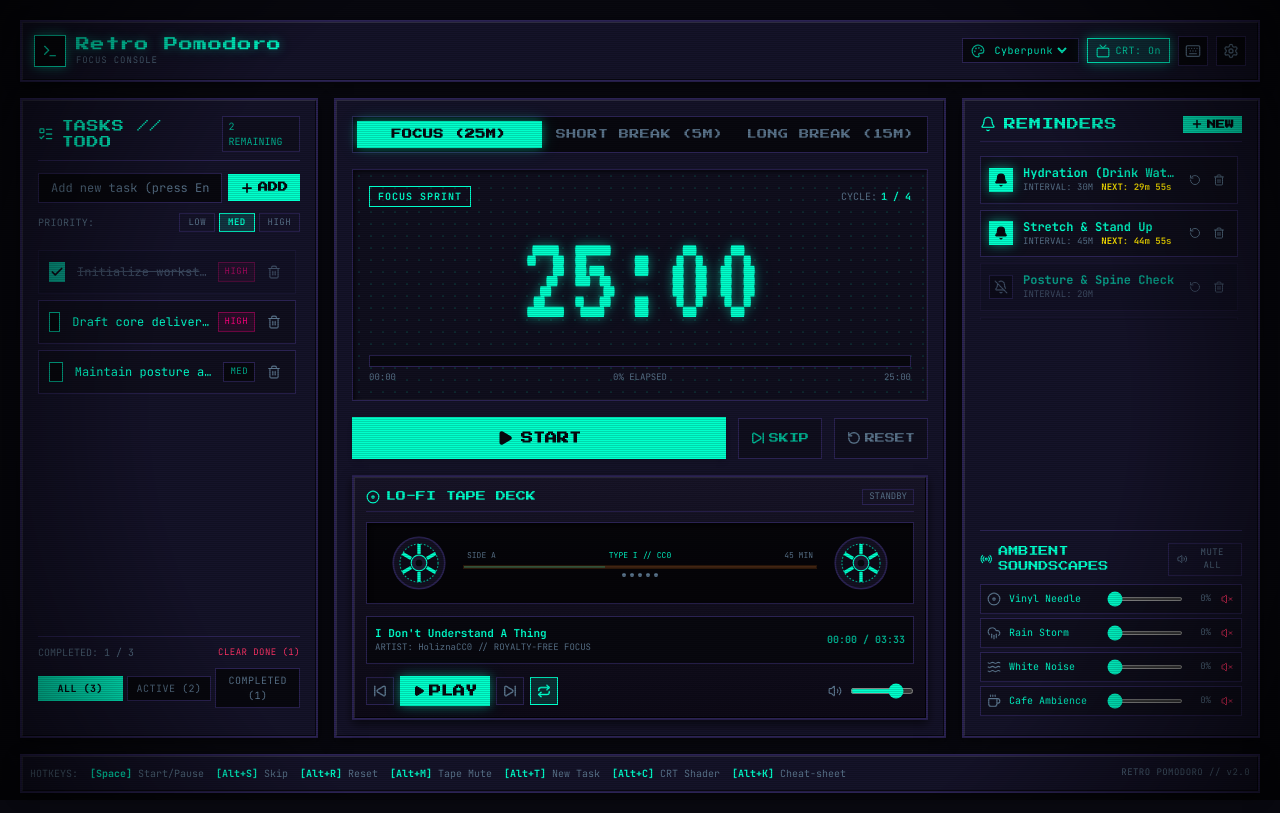
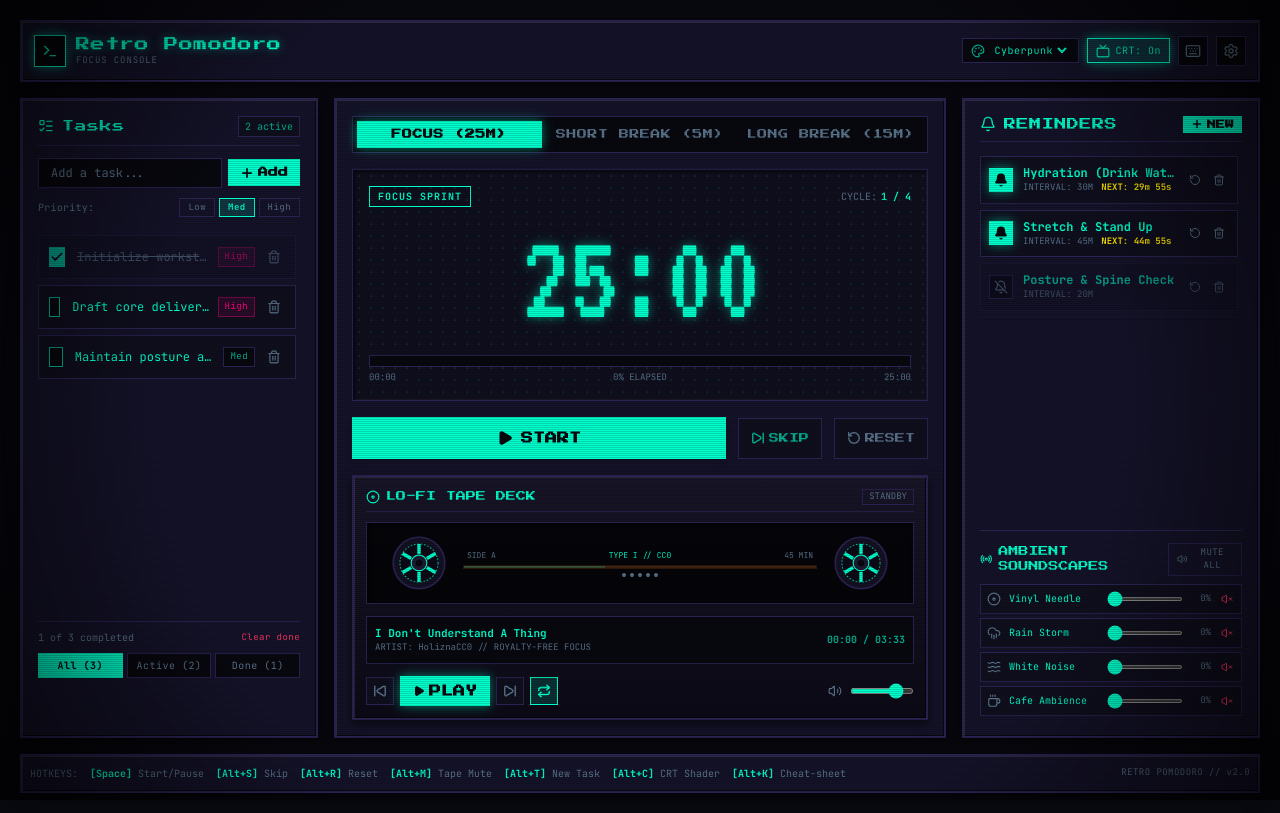
Before and after one commit to thatsyed/retro-pomodoro, a React (Vite) app: page / in a window 1280 px wide. Built offline with nearby package versions, Linux system fonts and the light colour scheme.

Commit message:
refactor(copy): update task deck copy, placeholders, filters, and priority labels

```diff
--- a/src/components/tasks/TaskDeck.jsx
+++ b/src/components/tasks/TaskDeck.jsx
@@ -21,11 +21,11 @@ export function TaskDeck({
         <div className="flex items-center space-x-2">
           <ListTodo className="w-4 h-4 text-[var(--text-primary)]" />
           <h2 className="font-pixel text-xs text-[var(--text-primary)] tracking-wider">
-            TASKS // TODO
+            Tasks
           </h2>
         </div>
         <span className="text-[10px] font-mono text-[var(--text-secondary)] border border-[var(--border-color)] px-1.5 py-0.5 bg-[var(--bg-surface)]">
-          {stats.active} REMAINING
+          {stats.active} active
         </span>
       </div>
 
@@ -46,8 +46,8 @@ export function TaskDeck({
         ) : (
           <div className="flex flex-col items-center justify-center h-36 text-center border border-dashed border-[var(--border-color)] p-4 text-[var(--text-dim)] font-mono text-xs">
             <CheckCircle2 className="w-6 h-6 mb-2 opacity-50 text-[var(--text-secondary)]" />
-            <span>No tasks in this view</span>
-            <span className="text-[10px] text-[var(--text-dim)] mt-1">Press [Alt + T] to add a task</span>
+            <span>No tasks here.</span>
+            <span className="text-[10px] text-[var(--text-dim)] mt-1">Press Alt + T to add one.</span>
           </div>
         )}
       </div>
--- a/src/components/tasks/TaskFilters.jsx
+++ b/src/components/tasks/TaskFilters.jsx
@@ -1,19 +1,25 @@
 import React from 'react';
 
 export function TaskFilters({ filter, onFilterChange, stats, onClearCompleted }) {
+  const filterLabels = {
+    all: 'All',
+    active: 'Active',
+    completed: 'Done',
+  };
+
   return (
     <div className="pt-2 border-t border-[var(--border-color)] mt-3">
       <div className="flex items-center justify-between text-[10px] font-mono text-[var(--text-dim)] mb-2">
         <span>
-          COMPLETED: {stats.completed} / {stats.total}
+          {stats.completed} of {stats.total} completed
         </span>
         {stats.completed > 0 && (
           <button
             type="button"
             onClick={onClearCompleted}
-            className="text-[var(--danger)] hover:underline cursor-pointer tracking-wider uppercase text-[9px]"
+            className="text-[var(--danger)] hover:underline cursor-pointer tracking-wider text-[9px]"
           >
-            Clear Done ({stats.completed})
+            Clear done
           </button>
         )}
       </div>
@@ -24,13 +30,13 @@ export function TaskFilters({ filter, onFilterChange, stats, onClearCompleted })
             key={f}
             type="button"
             onClick={() => onFilterChange(f)}
-            className={`flex-1 py-1 text-[10px] uppercase font-mono tracking-wider border transition-all cursor-pointer ${
+            className={`flex-1 py-1 text-[10px] font-mono tracking-wider border transition-all cursor-pointer ${
               filter === f
                 ? 'bg-[var(--text-primary)] text-[var(--bg-app)] border-[var(--text-primary)] font-bold'
                 : 'bg-[var(--bg-app)] text-[var(--text-dim)] border-[var(--border-color)] hover:text-[var(--text-primary)]'
             }`}
           >
-            {f} {f === 'all' ? `(${stats.total})` : f === 'active' ? `(${stats.active})` : `(${stats.completed})`}
+            {filterLabels[f]} {f === 'all' ? `(${stats.total})` : f === 'active' ? `(${stats.active})` : `(${stats.completed})`}
           </button>
         ))}
       </div>
--- a/src/components/tasks/TaskInput.jsx
+++ b/src/components/tasks/TaskInput.jsx
@@ -13,6 +13,12 @@ export function TaskInput({ onAddTask }) {
     }
   };
 
+  const priorityLabels = {
+    low: 'Low',
+    med: 'Med',
+    high: 'High',
+  };
+
   return (
     <form onSubmit={handleSubmit} className="mb-3 space-y-2">
       <div className="flex items-center space-x-1.5">
@@ -22,7 +28,7 @@ export function TaskInput({ onAddTask }) {
             type="text"
             value={title}
             onChange={(e) => setTitle(e.target.value)}
-            placeholder="Add new task (press Enter)..."
+            placeholder="Add a task..."
             className="w-full bg-[var(--bg-app)] border border-[var(--border-color)] px-3 py-1.5 text-xs text-[var(--text-primary)] placeholder-[var(--text-dim)] font-mono focus:outline-none focus:border-[var(--text-primary)] focus:shadow-[var(--glow-primary)]"
           />
         </div>
@@ -33,20 +39,20 @@ export function TaskInput({ onAddTask }) {
           title="Add Task"
         >
           <Plus className="w-3.5 h-3.5 mr-1 stroke-[3]" />
-          ADD
+          Add
         </button>
       </div>
 
       {/* Priority Selection Bar */}
       <div className="flex items-center justify-between text-[10px] font-mono text-[var(--text-dim)] pt-0.5">
-        <span className="tracking-wide">PRIORITY:</span>
+        <span className="tracking-wide">Priority:</span>
         <div className="flex items-center space-x-1">
           {['low', 'med', 'high'].map((p) => (
             <button
               key={p}
               type="button"
               onClick={() => setPriority(p)}
-              className={`px-2 py-0.5 border text-[9px] uppercase tracking-wider transition-all cursor-pointer ${
+              className={`px-2 py-0.5 border text-[9px] tracking-wider transition-all cursor-pointer ${
                 priority === p
                   ? p === 'high'
                     ? 'border-[var(--accent)] text-[var(--accent)] bg-[var(--accent)]/15 font-bold shadow-[var(--glow-accent)]'
@@ -54,7 +60,7 @@ export function TaskInput({ onAddTask }) {
                   : 'border-[var(--border-color)] text-[var(--text-dim)] hover:text-[var(--text-secondary)]'
               }`}
             >
-              {p}
+              {priorityLabels[p]}
             </button>
           ))}
         </div>
--- a/src/components/tasks/TaskItem.jsx
+++ b/src/components/tasks/TaskItem.jsx
@@ -1,11 +1,17 @@
 import React from 'react';
-import { Check, Trash2, AlertCircle } from 'lucide-react';
+import { Check, Trash2 } from 'lucide-react';
 
 export function TaskItem({ task, onToggle, onDelete }) {
   const priorityColors = {
     low: 'text-[var(--text-dim)] border-[var(--border-color)] bg-[var(--bg-app)]',
     med: 'text-[var(--text-secondary)] border-[var(--border-color)] bg-[var(--bg-app)]',
     high: 'text-[var(--accent)] border-[var(--accent)]/40 bg-[var(--accent)]/10',
+  };
+
+  const priorityLabels = {
+    low: 'Low',
+    med: 'Med',
+    high: 'High',
   };
 
   return (
@@ -43,8 +49,8 @@ export function TaskItem({ task, onToggle, onDelete }) {
 
       <div className="flex items-center space-x-2 shrink-0">
         {/* Priority Badge */}
-        <span className={`text-[9px] font-mono px-1.5 py-0.5 border uppercase tracking-wider ${priorityColors[task.priority] || priorityColors.med}`}>
-          {task.priority}
+        <span className={`text-[9px] font-mono px-1.5 py-0.5 border tracking-wider ${priorityColors[task.priority] || priorityColors.med}`}>
+          {priorityLabels[task.priority] || 'Med'}
         </span>
 
         {/* Delete Button */}
--- a/src/hooks/useTasks.js
+++ b/src/hooks/useTasks.js
@@ -5,7 +5,7 @@ import { soundSynth } from '../services/soundSynth';
 const INITIAL_TASKS = [
   {
     id: 'task-1',
-    title: 'Initialize workstation focus block',
+    title: 'Initialize workstation focus session',
     completed: true,
     priority: 'high',
     createdAt: Date.now() - 3600000,
```
